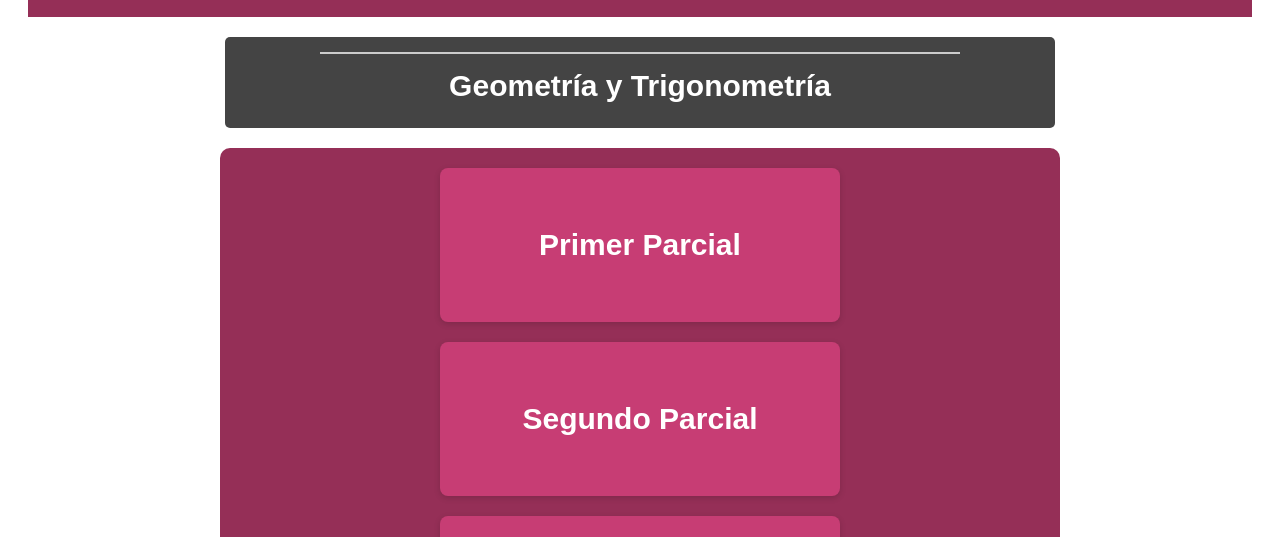
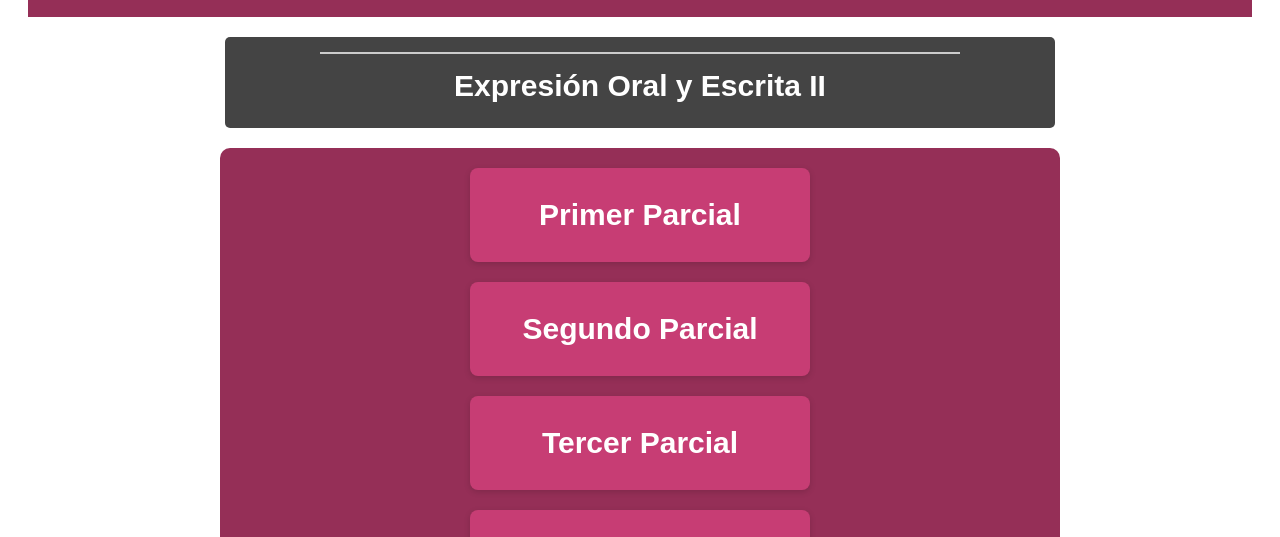
Before and after one commit to LupusUrsus/PaginaProyectoaula, a plain HTML site: page IPN_HTML/Materias/Geo/geometria.html in a window 1280 px wide. Shown: the part 199-736 px from the top of the page. Drawn offline with Linux system fonts and the light colour scheme.

Commit message:
correccion geo

```diff
--- a/IPN_HTML/Materias/Geo/geometria.html
+++ b/IPN_HTML/Materias/Geo/geometria.html
@@ -17,7 +17,7 @@
 
 
   <div class="second-header">
-    <h2>Geometría y Trigonometría</h2>
+    <h2>Expresión Oral y Escrita II</h2>
   </div>
 
   <div class="contenedor">
@@ -60,6 +60,8 @@
         <a href="Docs/Material_de_Apoyo_de_trigonometría_y_geometría[1].pdf" download>Descargar PDF</a>
       </div>
     </div>
+  </div>
+
   <script src="script.js"></script>
 </body>
 </html>
--- a/IPN_HTML/Materias/Geo/styles.css
+++ b/IPN_HTML/Materias/Geo/styles.css
@@ -126,7 +126,7 @@ body {
 
 .recuadro {
   width: 300px;
-  padding: 50px;
+  padding: 20px;
   background:  #c73d74; /* Color sólido */
   border-radius: 8px;
   cursor: pointer;
```
